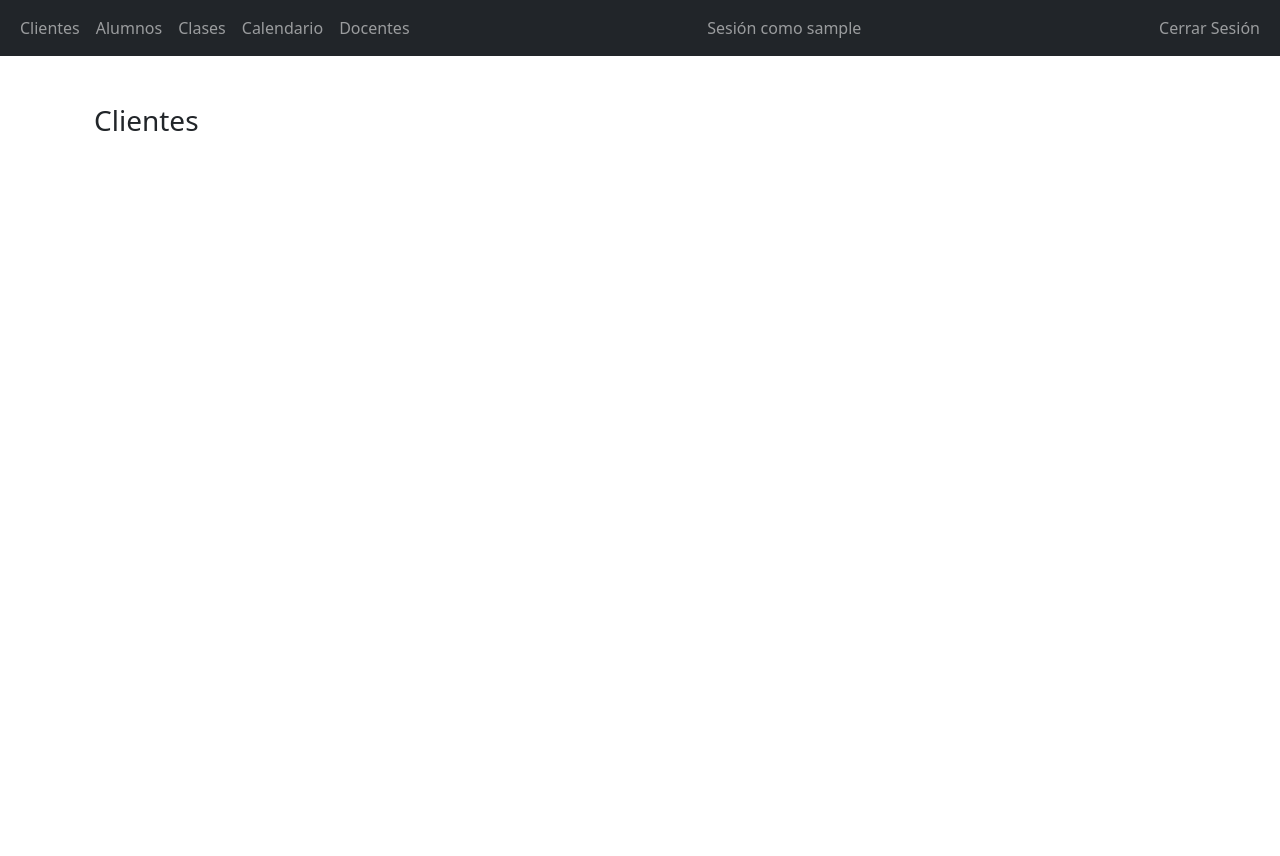
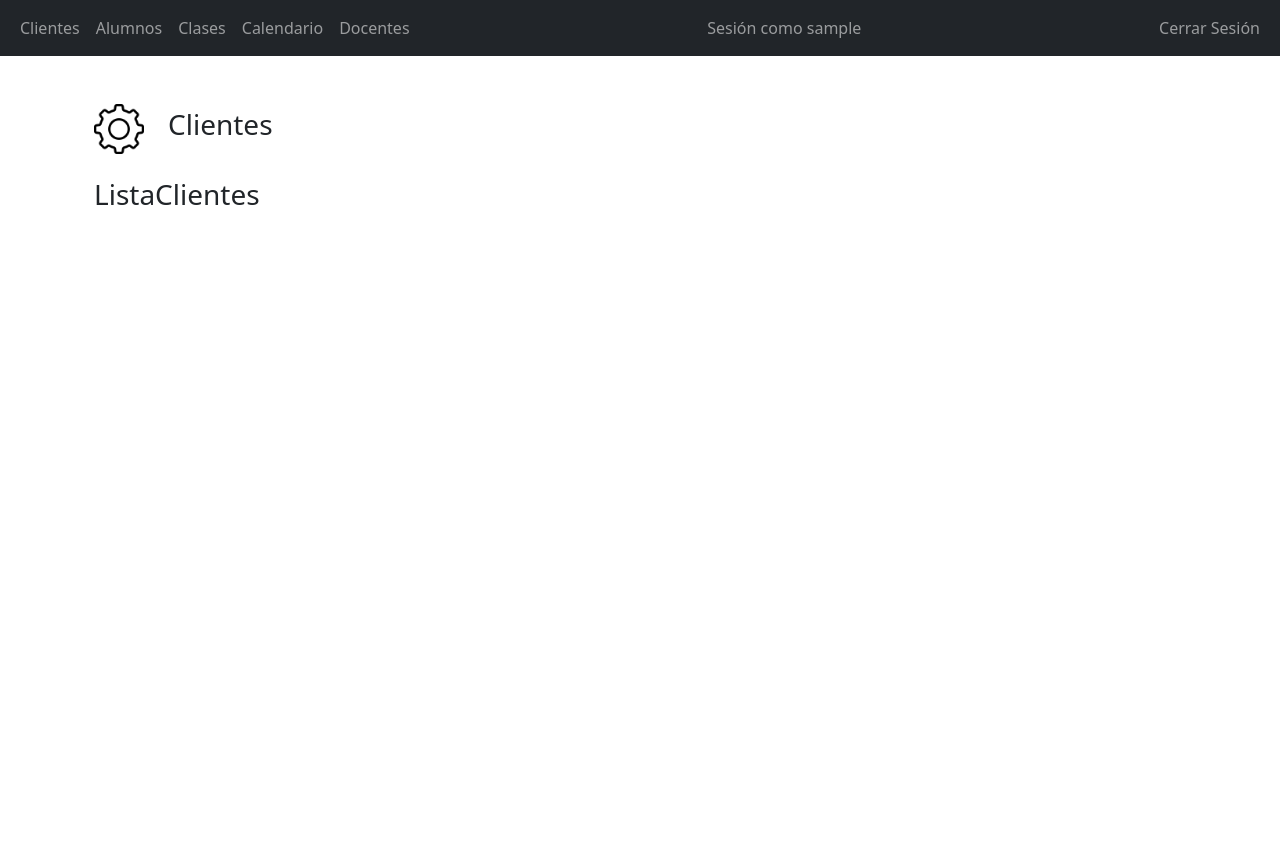
Before and after one commit to MPerezMateo/MentorWebsite, a Django app: page /clients in a window 1280 px wide. Run offline with Django 4.2, Linux system fonts and the light colour scheme; the visitor is signed in with stand-in values (Sample User, id 1).

Commit message:
Added minor changes

```diff
--- a/mentorAulaVirtual/mainApp/templates/admin/clients.html
+++ b/mentorAulaVirtual/mainApp/templates/admin/clients.html
@@ -2,12 +2,19 @@
 {% block title %}Mentor Aula Virtual{% endblock %}
 
 {% block content %}
+{% load static %}
+<div class="container py-5 vh-100">
+  <div class="row d-flex justify-content-left">
+    <div class="col-1 col-sm-auto">
+        <img src = "{% static 'images/favicon.ico' %}" height = 50px>
+    </div>
+    <div class="col-10 col-sm-auto d-flex align-items-center">
+      <h3>Clientes</h3>
+    </div>
+  </div>
 
-<div class="container py-5 h-100 vh-100" >
-  <div class="row d-flex justify-content-center h-100">
-    <div class="col-12">
-        <h3 class="mb-5">Clientes</h3>
-    </div>
+  <div class="row d-flex py-4 justify-content-center">
+    <h3>ListaClientes</h3>
   </div>
 </div>
 {% endblock content %}
--- a/mentorAulaVirtual/mainApp/templates/admin/mainAdmin.html
+++ /dev/null
@@ -1,6 +0,0 @@
-{% extends 'baseAdmin.html' %}
-{% block title %}Mentor Aula Virtual{% endblock %}
-
-{% block content %}
-<h1>Home Page!</h1>
-{% endblock content %}
--- a/mentorAulaVirtual/mainApp/views.py
+++ b/mentorAulaVirtual/mainApp/views.py
@@ -15,7 +15,6 @@ def loginUser(request):
     else:
       login(request, user)
       return redirect('clients')
-
 
 @login_required
 def clients(request):
```
Also changed, not shown: mentorAulaVirtual/globalstatic/images/favicon.ico (renamed from mentorAulaVirtual/mainApp/static/images/favicon.ico).
